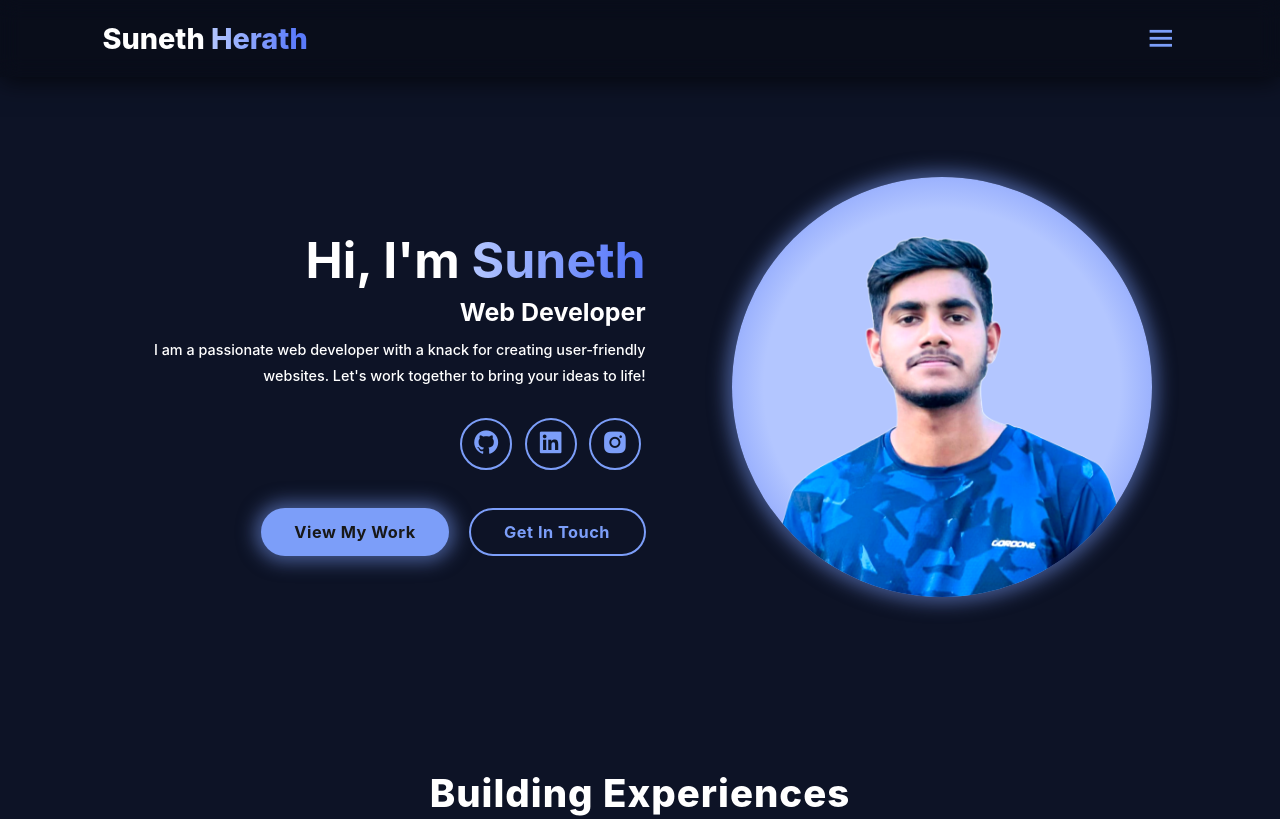
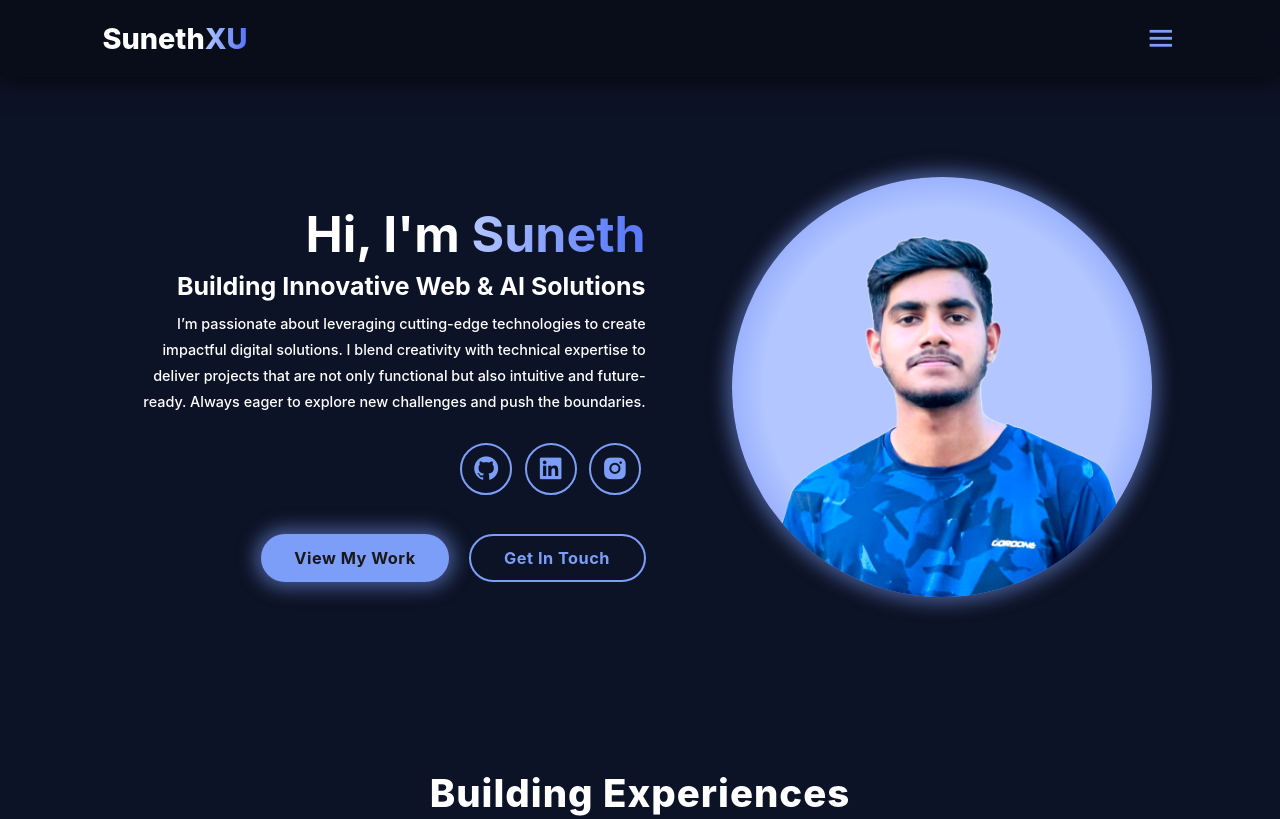
Before and after one commit to Suneth2220/suneth2220.github.io, a plain HTML site: page index.html in a window 1280 px wide. Shown: the top 819 px of the page. Drawn offline with nearby package versions, Linux system fonts and the light colour scheme; a web font is replaced by a local one.

Commit message:
home and projects update

```diff
--- a/index.html
+++ b/index.html
@@ -11,7 +11,7 @@
   <body>
     <header class="header">
       <a href="#" class="logo">
-        Suneth <span>Herath</span>
+        Suneth<span>XU</span>
       </a>
 
       <i class="bx bx-menu" id="menu-icon"></i>
@@ -27,11 +27,9 @@
     <section class="home" id="home">
         <div class="home-content">
           <h1>Hi, I'm <span>Suneth</span></h1>
-          <h3>Web Developer</h3>
+          <h3>Building Innovative Web & AI Solutions</h3>
           <p>
-            I am a passionate web developer with a knack for creating
-            user-friendly websites. Let's work together to bring your ideas to
-            life!
+            I’m passionate about leveraging cutting-edge technologies to create impactful digital solutions. I blend creativity with technical expertise to deliver projects that are not only functional but also intuitive and future-ready. Always eager to explore new challenges and push the boundaries.
           </p>
 
           <div class="social-icons">
@@ -130,6 +128,7 @@
         </div>
         -->
 
+        <!--
         <div class="project-card">
           <img src="flamelens.png" alt="">
           <h3>Flamelens</h3>
@@ -138,6 +137,7 @@
           </p>
           <a class="btn" href="https://flamelens.com/" target="_blank" rel="noopener">View Project</a>
         </div>
+        -->
 
         <div class="project-card">
           <img src="binco.png" alt="">
@@ -148,6 +148,7 @@
           <a class="btn" href="https://www.figma.com/design/TZeJj50eFuL821rwoj6eum/BINCO?node-id=0-1&t=6T8JIipzfh9Ii3Cy-1" target="_blank" rel="noopener">View Project</a>
         </div>
 
+        <!--
         <div class="project-card">
           <img src="project6.png" alt="">
           <h3>Project 1</h3>
@@ -156,6 +157,7 @@
           </p>
           <div class="btn">View Project</div>
         </div>
+        -->
     </section>
     <footer class="footer">
       <div class="social-icons">
```
